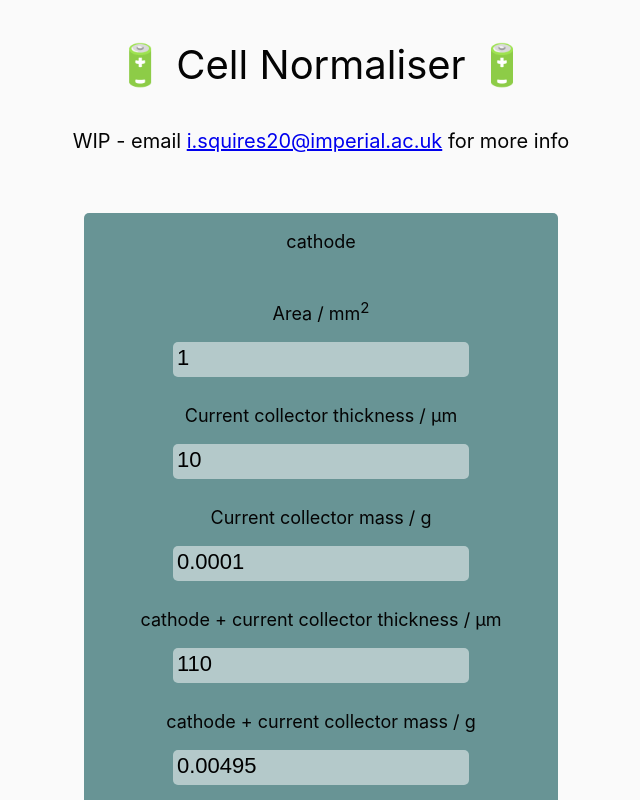
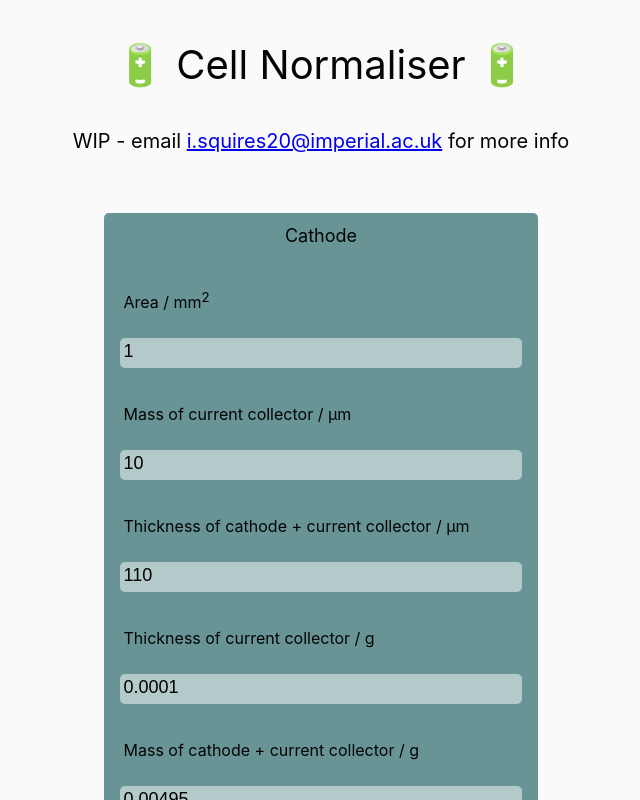
Before and after one commit to tldr-group/cell-normaliser, a React (Create React App) app: page / in a window 1280 px wide. Both pictures are taken after a click on the button "Cathode half cell". Shown: the top 800 px of the page, without its empty margins (319-959 px from the left). Built offline with nearby package versions, Linux system fonts and the light colour scheme.

Commit message:
some aesthetic changes

```diff
--- a/src/App.css
+++ b/src/App.css
@@ -11,6 +11,17 @@
   margin-top: 40px;
   margin-bottom: 40px;
   font-size: 40px;
+}
+
+.vertical-center {
+  display: flex;
+  flex-direction: column;
+  align-items: center;
+  justify-content: center;
+}
+
+.vertical-center-parent {
+  height: 100%;
 }
 
 .subtitle {
--- a/src/App.js
+++ b/src/App.js
@@ -1,35 +1,37 @@
-import React from 'react';
-import { Electrode } from './features/stack/Electrode';
-import { Stack } from './features/stack/Stack';
-import { Cell } from './features/cell/Cell';
-import './App.css';
+import React from "react";
+import { Electrode } from "./features/stack/Electrode";
+import { Stack } from "./features/stack/Stack";
+import { Cell } from "./features/cell/Cell";
+import "./App.css";
 
 function App() {
   return (
     <div className="App">
       <header className="App-header">
-        <div className='container'>
-        <div className='box-row'>
-        <div className='box-12'>
-          <div className='title'>
-          🔋 Cell Normaliser 🔋
-          </div>
-          <div className='subtitle'>
-          WIP - email <a href='mailto:i.squires20@imperial.ac.uk'>i.squires20@imperial.ac.uk</a> for more info
+        <div className="container">
+          <div className="box-row">
+            <div className="box-12">
+              <div className="title">🔋 Cell Normaliser 🔋</div>
+              <div className="subtitle">
+                WIP - email{" "}
+                <a href="mailto:i.squires20@imperial.ac.uk">
+                  i.squires20@imperial.ac.uk
+                </a>{" "}
+                for more info
               </div>
             </div>
           </div>
-        <div className='box-row'>
-        <div className='box-12'>
-          <div className='box-row'>
-          <div className='box-6'>
+          <div className="box-row">
+            <div className="box-12">
+              <div className="box-row">
+                <div id="electrode-container" className="box-6">
                   <Electrode />
                   {/* <SubElectrode /> */}
                 </div>
-        <div className='box-3'>
+                <div id="stack-container" className="box-3">
                   <Stack />
                 </div>
-        <div className='box-3'>
+                <div id="cell-container" className="box-3">
                   <Cell />
                 </div>
               </div>
--- a/src/features/stack/Stack.module.css
+++ b/src/features/stack/Stack.module.css
@@ -101,6 +101,20 @@
   margin-right: auto;
   margin-left: auto;
   border-radius: 5px;
+  margin-top: 12px;
+  margin-bottom: 12px;
+}
+
+.subtitle {
+  font-size: 16px;
+  /* padding-left: 16px; */
+  /* padding-right: 16px; */
+  /* margin-left: auto; */
+  margin-right: auto;
+  border-radius: 5px;
+  /* margin-top: 0px;
+  margin-bottom: 0px; */
+  text-align: left;
 }
 
 .clickable {
@@ -114,7 +128,7 @@
 .button {
   appearance: none;
   background: none;
-  font-size: 22px;
+  font-size: 18px;
   outline: none;
   border: 2px solid transparent;
   color: rgb(0, 0, 0);
@@ -123,8 +137,9 @@
   background-color: rgba(255, 255, 255, 0.5);
   border-radius: 5px;
   transition: all 0.15s;
-  margin-right: auto;
-  margin-left: auto;
+}
+input {
+  width: 100%;
 }
 .button:hover {
   background-color: rgba(255, 255, 255, 0.55);
--- a/src/features/stack/components/electrodeBox.js
+++ b/src/features/stack/components/electrodeBox.js
@@ -2,7 +2,7 @@ import { React } from "react";
 import { useDispatch, useSelector } from "react-redux";
 import styles from "./../Stack.module.css";
 import { ResetElectrodes } from "./reset";
-import { valueReturn, validate } from "../stackFunctions";
+import { valueReturn, validate, capitalise } from "../stackFunctions";
 import { WetMassBox } from "./wetMassBox";
 import {
   setArea,
@@ -57,13 +57,19 @@ export function ElectrodeBox(props) {
       <div className="box-12">
         <div className={styles.cathode}>
           <div className="box-12">
-            <p className={styles.title}>{ActiveElectrode}</p>
+            <p className={styles.title}>{capitalise(ActiveElectrode)}</p>
           </div>
 
-          <div className="box-12-row-4">
-            <p className={styles.title}>
+          <div className="box-row">
+            <div className="box-8 vertical-center-parent">
+              <div className="vertical-center">
+                <p className={styles.subtitle}>
                   Area / mm<sup>2</sup>
                 </p>
+              </div>
+            </div>
+            <div className="box-4 vertical-center-parent">
+              <div className="vertical-center">
                 <input
                   className={styles.button}
                   aria-label="Set area"
@@ -71,9 +77,19 @@ export function ElectrodeBox(props) {
                   value={String(valueReturn(Area))}
                 ></input>
               </div>
+            </div>
+          </div>
 
-          <div className="box-12-row-4">
-            <p className={styles.title}>Current collector thickness / µm</p>
+          <div className="box-row">
+            <div className="box-8 vertical-center-parent">
+              <div className="vertical-center">
+                <p className={styles.subtitle}>
+                  Mass of current collector / µm
+                </p>
+              </div>
+            </div>
+            <div className="box-4 vertical-center-parent">
+              <div className="vertical-center">
                 <input
                   className={styles.button}
                   aria-label="Set current collector thickness"
@@ -82,9 +98,40 @@ export function ElectrodeBox(props) {
                   onBlur={(e) => validate(e)}
                 ></input>
               </div>
+            </div>
+          </div>
 
-          <div className="box-12-row-4">
-            <p className={styles.title}>Current collector mass / g</p>
+          <div className="box-row">
+            <div className="box-8 vertical-center-parent">
+              <div className="vertical-center">
+                <p className={styles.subtitle}>
+                  Thickness of {ActiveElectrode} + current collector / µm
+                </p>
+              </div>
+            </div>
+            <div className="box-4 vertical-center-parent">
+              <div className="vertical-center">
+                <input
+                  className={styles.button}
+                  aria-label="Set thickness"
+                  onChange={(e) => dispatch(setTotalThickness(e.target.value))}
+                  value={String(valueReturn(TotalThickness))}
+                  onBlur={(e) => validate(e)}
+                ></input>
+              </div>
+            </div>
+          </div>
+
+          <div className="box-row">
+            <div className="box-8 vertical-center-parent">
+              <div className="vertical-center">
+                <p className={styles.subtitle}>
+                  Thickness of current collector / g
+                </p>
+              </div>
+            </div>
+            <div className="box-4 vertical-center-parent">
+              <div className="vertical-center">
                 <input
                   className={styles.button}
                   type="text"
@@ -94,24 +141,19 @@ export function ElectrodeBox(props) {
                   onBlur={(e) => validate(e)}
                 ></input>
               </div>
-
-          <div className="box-12-row-4">
-            <p className={styles.title}>
-              {ActiveElectrode} + current collector thickness / µm
-            </p>
-            <input
-              className={styles.button}
-              aria-label="Set thickness"
-              onChange={(e) => dispatch(setTotalThickness(e.target.value))}
-              value={String(valueReturn(TotalThickness))}
-              onBlur={(e) => validate(e)}
-            ></input>
+            </div>
           </div>
 
-          <div className="box-12-row-4">
-            <p className={styles.title}>
-              {ActiveElectrode} + current collector mass / g
+          <div className="box-row">
+            <div className="box-8 vertical-center-parent">
+              <div className="vertical-center">
+                <p className={styles.subtitle}>
+                  Mass of {ActiveElectrode} + current collector / g
                 </p>
+              </div>
+            </div>
+            <div className="box-4 vertical-center-parent">
+              <div className="vertical-center">
                 <input
                   className={styles.button}
                   aria-label="Set dry mass"
@@ -119,6 +161,8 @@ export function ElectrodeBox(props) {
                   value={String(valueReturn(DryMass))}
                   onBlur={(e) => validate(e)}
                 ></input>
+              </div>
+            </div>
           </div>
 
           <WetMassBox electrode={ActiveElectrode} />
--- a/src/features/stack/components/wetMassBox.js
+++ b/src/features/stack/components/wetMassBox.js
@@ -30,13 +30,19 @@ export function WetMassBox(electrode) {
 
   return (
     <>
-      <div className="box-12-row-4">
+      <div className="box-row">
+        <div className="box-8 vertical-center-parent">
+          <div className="vertical-center">
             <p
-          className={styles.title + " " + styles.clickable}
+              className={styles.subtitle + " " + styles.clickable}
               onClick={() => dispatch(stackSlice.setWetMassMode("Wet"))}
             >
-          Electrolyte + {electrode} + current collector mass / g
+              Mass of electrolyte + {electrode} + current collector / g
             </p>
+          </div>
+        </div>
+        <div className="box-4 vertical-center-parent">
+          <div className="vertical-center">
             <input
               className={styles.button}
               type="text"
@@ -47,13 +53,21 @@ export function WetMassBox(electrode) {
               disabled={WetMassMode === "Wet" ? false : true}
             ></input>
           </div>
-      <div className="box-12-row-4">
+        </div>
+      </div>
+      <div className="box-row">
+        <div className="box-8 vertical-center-parent">
+          <div className="vertical-center">
             <p
-          className={styles.title + " " + styles.clickable}
+              className={styles.subtitle + " " + styles.clickable}
               onClick={() => dispatch(stackSlice.setWetMassMode("Dry"))}
             >
               Porosity
             </p>
+          </div>
+        </div>
+        <div className="box-4 vertical-center-parent">
+          <div className="vertical-center">
             <input
               className={styles.button}
               type="text"
@@ -64,14 +78,22 @@ export function WetMassBox(electrode) {
               disabled={WetMassMode === "Dry" ? false : true}
             ></input>
           </div>
+        </div>
+      </div>
 
-      <div className="box-12-row-4">
+      <div className="box-row">
+        <div className="box-8 vertical-center-parent">
+          <div className="vertical-center">
             <p
-          className={styles.title + " " + styles.clickable}
+              className={styles.subtitle + " " + styles.clickable}
               onClick={() => dispatch(stackSlice.setWetMassMode("Dry"))}
             >
               Electrolyte density / g m<sup>-3</sup>
             </p>
+          </div>
+        </div>
+        <div className="box-4 vertical-center-parent">
+          <div className="vertical-center">
             <input
               className={styles.button}
               type="text"
@@ -82,6 +104,8 @@ export function WetMassBox(electrode) {
               disabled={WetMassMode === "Dry" ? false : true}
             ></input>
           </div>
+        </div>
+      </div>
     </>
   );
 }
--- a/src/features/stack/stackFunctions.js
+++ b/src/features/stack/stackFunctions.js
@@ -1,14 +1,12 @@
-
-export function valueReturn (value) {
-    if(Number(value) >=0){
-      return value
-    }
-    else{
-      return ''
+export function valueReturn(value) {
+  if (Number(value) >= 0) {
+    return value;
+  } else {
+    return "";
   }
 }
 
- export function validate(e){
+export function validate(e) {
   // TODO validation
   // Total thickness > ccc thickness
   // e.target.classList.toggle("invalid");
@@ -21,5 +19,9 @@ export function valueReturn (value) {
   // else{
   //     e.target.classList.remove("invalid");
   // }
-    console.log(e)
+  console.log(e);
 }
+
+export function capitalise(string) {
+  return string.charAt(0).toUpperCase() + string.slice(1);
+}
--- a/src/features/stack/stackSlice.js
+++ b/src/features/stack/stackSlice.js
@@ -130,6 +130,27 @@ function calculateWetMass(
   return dryMass + massElectrolyte;
 }
 
+function widenElectrodeContainer(ActiveElectrode) {
+  const eContainer = document.getElementById("electrode-container");
+  const sContainer = document.getElementById("stack-container");
+  const cContainer = document.getElementById("cell-container");
+  if (ActiveElectrode === "both") {
+    eContainer.className = "";
+    eContainer.classList.add("box-12");
+    sContainer.className = "";
+    sContainer.classList.add("box-6");
+    cContainer.className = "";
+    cContainer.classList.add("box-6");
+  } else {
+    eContainer.className = "";
+    eContainer.classList.add("box-6");
+    sContainer.className = "";
+    sContainer.classList.add("box-3");
+    cContainer.className = "";
+    cContainer.classList.add("box-3");
+  }
+}
+
 export const stackSlice = createSlice({
   name: "stack",
   initialState,
@@ -139,6 +160,7 @@ export const stackSlice = createSlice({
     },
     setActiveElectrode: (state, action) => {
       state.activeElectrode = action.payload;
+      widenElectrodeContainer(action.payload);
     },
     setCCCThickness: (state, action) => {
       state.cathodeCC.thickness = action.payload;
--- a/src/index.css
+++ b/src/index.css
@@ -1,26 +1,25 @@
 body {
   margin: 0;
-  font-family: -apple-system, BlinkMacSystemFont, 'Segoe UI', 'Roboto', 'Oxygen',
-    'Ubuntu', 'Cantarell', 'Fira Sans', 'Droid Sans', 'Helvetica Neue',
+  font-family: -apple-system, BlinkMacSystemFont, "Segoe UI", "Roboto", "Oxygen",
+    "Ubuntu", "Cantarell", "Fira Sans", "Droid Sans", "Helvetica Neue",
     sans-serif;
   -webkit-font-smoothing: antialiased;
   -moz-osx-font-smoothing: grayscale;
   background-color: var(--white);
-  color: var(--black)
+  color: var(--black);
 }
 
 code {
-  font-family: source-code-pro, Menlo, Monaco, Consolas, 'Courier New',
+  font-family: source-code-pro, Menlo, Monaco, Consolas, "Courier New",
     monospace;
 }
-
 
 :root {
   --blue: #689495;
   --white: #fafafa;
   --black: #040404;
   --light-grey: #999694;
-  --grey: #2B2D33;
-  --pink: #D0A2BE;
-  --green: #93BA52;
+  --grey: #2b2d33;
+  --pink: #d0a2be;
+  --green: #93ba52;
 }
```
Lines whose indentation alone changed are shown as unchanged.
